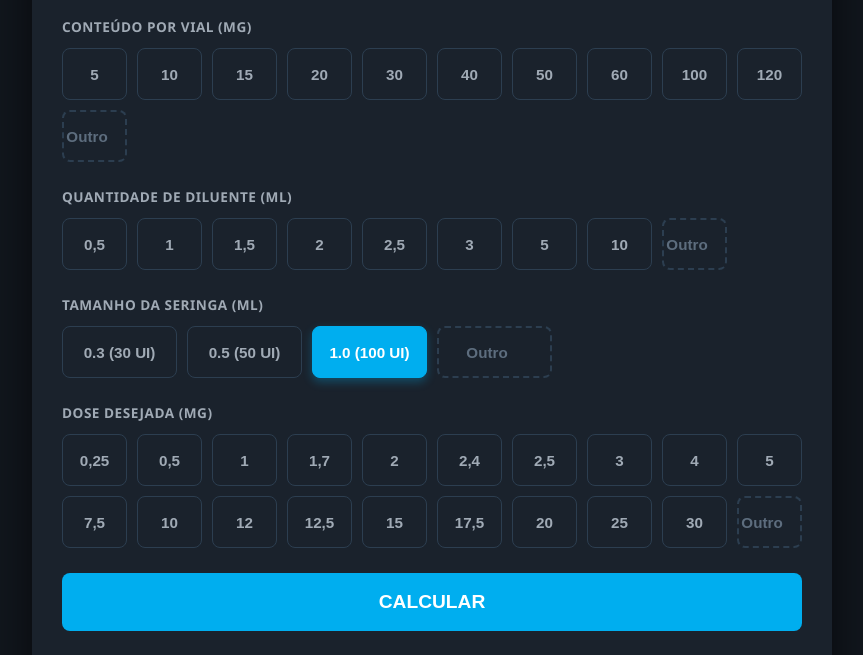
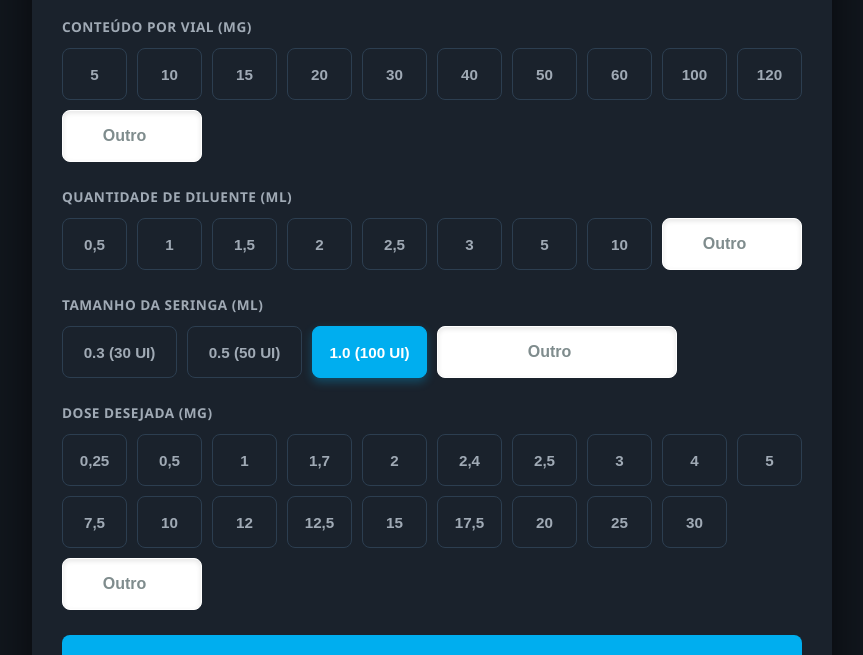
Before and after one commit to nooklesbr-droid/calculadorapeps, a website: page index.html in a window 1280 px wide. Shown: the part 128-783 px from the top of the page, without its empty margins (208-1071 px from the left). Drawn offline with Linux system fonts and the light colour scheme.

Commit message:
Update index.html

```diff
--- a/index.html
+++ b/index.html
@@ -65,22 +65,21 @@
 
         .grupo-container { margin-bottom: 25px; }
 
-        /* NOVO SISTEMA DE GRADE INTELIGENTE */
+        /* SISTEMA DE GRADE INTELIGENTE */
         .botoes-grid {
             display: grid;
-            grid-template-columns: repeat(auto-fill, minmax(65px, 1fr)); /* Caixas menores e padronizadas */
+            grid-template-columns: repeat(auto-fill, minmax(65px, 1fr));
             gap: 10px;
         }
 
-        /* Grade da seringa um pouco maior para caber o texto "(100 UI)" */
         .grid-seringa {
             grid-template-columns: repeat(auto-fill, minmax(115px, 1fr));
         }
 
-        /* BOTÕES E INPUT AGORA COMPARTILHAM O MESMO TAMANHO E BASE */
-        .btn-opcao, .input-customizado {
+        /* BOTÕES PADRÃO */
+        .btn-opcao {
             background-color: transparent;
-            height: 52px; /* Mais quadradinho */
+            height: 52px;
             border-radius: 8px;
             font-weight: bold;
             font-size: 0.95em;
@@ -88,9 +87,6 @@
             transition: all 0.2s;
             margin: 0;
             padding: 0;
-        }
-
-        .btn-opcao {
             border: 1px solid var(--cor-borda);
             color: var(--cor-texto-secundario);
             cursor: pointer;
@@ -111,24 +107,37 @@
             box-shadow: 0 4px 10px rgba(0, 174, 239, 0.3);
         }
 
-        /* O botão "Outro" agora tem o exato tamanho de um botão normal */
+        /* CAMPO 'OUTRO' CORRIGIDO E DESTACADO */
         .input-customizado {
-            border: 2px dashed #2c3e50; /* Tracejado para indicar campo digitável */
-            color: var(--cor-texto-principal);
+            grid-column: span 2; /* Ocupa 2 blocos para ter bom tamanho de digitação */
+            height: 52px;
+            width: 100%;
+            padding: 0 10px;
+            font-size: 1em;
+            background-color: #ffffff; /* Fundo branco como solicitado */
+            color: #11161d; /* Letra escura para contraste */
+            border: 1px solid #ffffff; /* Borda sólida */
+            border-radius: 8px;
             text-align: center;
-            width: 100%;
+            font-weight: bold;
+            box-sizing: border-box;
+            transition: all 0.2s;
+            margin: 0;
+            box-shadow: inset 0 2px 5px rgba(0,0,0,0.1); /* Sombra interna para parecer um campo */
         }
 
         .input-customizado::placeholder {
-            color: #5d6d7e;
+            color: #7f8c8d;
             font-weight: 600;
         }
 
         .input-customizado:focus, .input-customizado:not(:placeholder-shown) {
             outline: none;
             border: 2px solid var(--cor-azul-vip);
-            background-color: rgba(0, 174, 239, 0.05);
+            box-shadow: 0 0 8px rgba(0, 174, 239, 0.5); /* Brilho azul ao focar */
         }
+
+        /* ------------------------------------------- */
 
         .btn-container { margin-top: 10px; margin-bottom: 10px; }
         .btn-calcular {
@@ -146,9 +155,7 @@
         }
         .btn-calcular:hover { background-color: var(--cor-azul-hover); }
 
-        /* -------------------------------------------
-           SEÇÃO DE ANÚNCIOS (CARROSSEL)
-           ------------------------------------------- */
+        /* SEÇÃO DE ANÚNCIOS (CARROSSEL) */
         .ads-destaque {
             background: linear-gradient(180deg, #161e27 0%, #11161d 100%);
             border: 1px solid var(--cor-azul-vip);
@@ -352,7 +359,6 @@
                     <button type="button" class="btn-opcao btn-vial" onclick="selecionarBotao('vial', 100, this)">100</button>
                     <button type="button" class="btn-opcao btn-vial" onclick="selecionarBotao('vial', 120, this)">120</button>
 
-                    <!-- Campo Outro integrado ao design -->
                     <input type="number" id="vialCustomizado" class="input-customizado" placeholder="Outro" oninput="selecionarCustomizado('vial', this.value)" step="0.1">
                 </div>
             </div>
@@ -416,7 +422,6 @@
             </div>
         </div>
 
-        <!-- MÓDULO DE ANÚNCIOS VISÍVEL -->
         <div class="ads-destaque" id="secaoAds">
             <span class="ads-badge">Recomendado</span>
             <h3>🔥 Itens essenciais no <span>Mercado Livre</span></h3>
```
